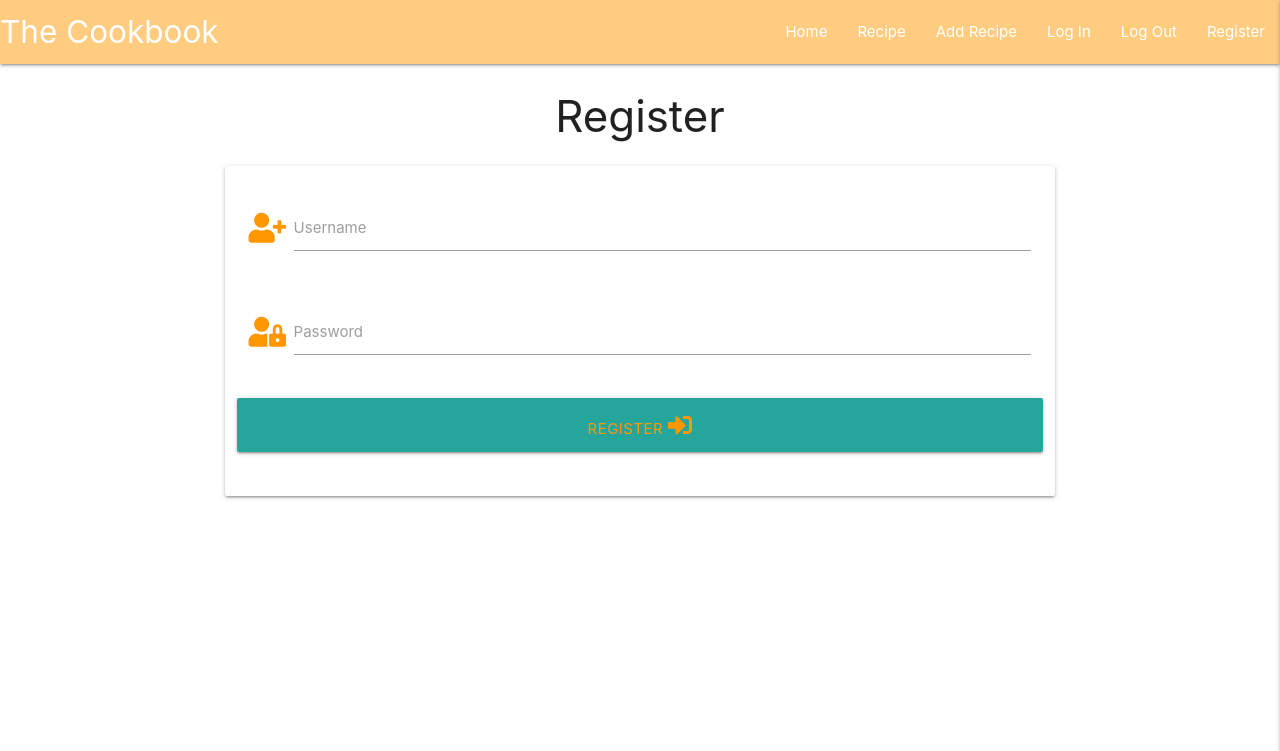
After one commit to Code-Institute-Submissions/rpaulnarcis-milestone3, a Flask app: page /register in a window 1280 px wide. The commit adds this page. Shown: the top 751 px of the page. Run offline with Flask 2, Linux system fonts and the light colour scheme; some libraries are stand-ins or nearby versions.

Commit message:
Add Register template

```diff
--- a/app.py
+++ b/app.py
@@ -4,6 +4,7 @@ from flask import (
     redirect, request, session, url_for)
 from flask_pymongo import PyMongo
 from bson.objectid import ObjectId
+from werkzeug.security import generate_password_hash, check_password_hash
 if os.path.exists("env.py"):
     import env
 
@@ -24,6 +25,11 @@ def get_recipes():
     return render_template("recipes.html", recipes=recipes)
 
 
+@app.route("/register", methods=["GET", "POST"])
+def register():
+    return render_template("register.html")
+
+
 if __name__ == "__main__":
     app.run(host=os.environ.get("IP"),
             port=int(os.environ.get("PORT")),
--- a/templates/base.html
+++ b/templates/base.html
@@ -26,7 +26,7 @@
                 <li><a href="#">Add Recipe</a></li>
                 <li><a href="#">Log In</a></li>
                 <li><a href="#">Log Out</a></li>
-                <li><a href="#">Register</a></li>
+                <li><a href="{{ url_for('register')}}">Register</a></li>
             </ul>
             </div>
         </nav>
@@ -39,7 +39,7 @@
             <li><a href="#">Add Recipe</a></li>
             <li><a href="#">Log In</a></li>
             <li><a href="#">Log Out</a></li>
-            <li><a href="#">Register</a></li>
+            <li><a href="{{ url_for('register')}}">Register</a></li>
         </ul>
     </header>
 
--- /dev/null
+++ b/templates/register.html
@@ -0,0 +1,35 @@
+{% extends "base.html" %}
+{% block content %}
+
+    <h3 class="center-align">Register</h3>
+
+    <div class="row">
+        <form class="col s12 m8 offset-m2" method="POST" action="{{ url_for('register')}}">
+            <div class="card-panel">
+                <!-- username -->
+                <div class="row">
+                    <div class="input-field col s12">
+                        <i class="fas fa-user-plus prefix orange-text text-darken-10"></i>
+                        <input id="username" name="username" type="text" class="validate">
+                        <label for="username">Username</label>
+                    </div>
+                </div>
+                <!-- password -->
+                <div class="row">
+                    <div class="input-field col s12">
+                        <i class="fas fa-user-lock prefix orange-text text-darken-10"></i>
+                        <input id="password" name="password" type="password" class="validate">
+                        <label for="password">Password</label>
+                    </div>
+                </div>
+                <!-- register -->
+                <div class="row">
+                    <button type="submit" class="col s12 btn-large orange-text text-darken-10 text-shadow">
+                        Register <i class="fas fa-sign-in-alt"></i>
+                    </button>
+                </div>
+            </div>
+        </form>
+    </div>
+
+{% endblock %}
```
